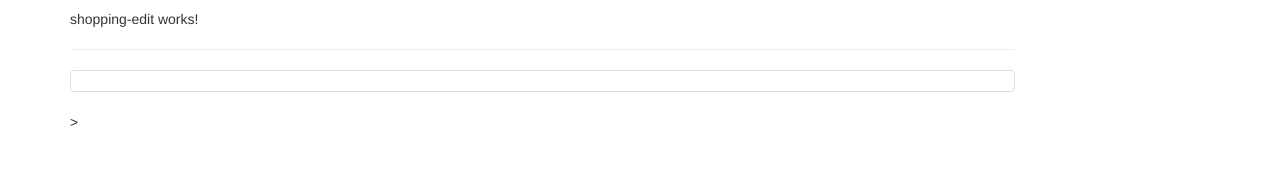
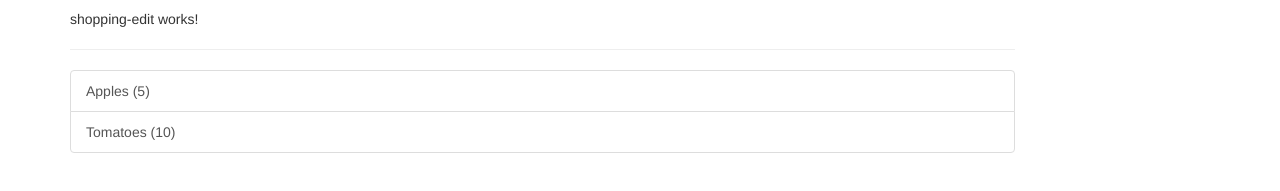
Before and after one commit to kingastanek/recipe-book, an Angular app: page / in a window 1280 px wide. Shown: the part 239-430 px from the top of the page. Built offline with nearby package versions, Linux system fonts and the light colour scheme.

Commit message:
Creating and Outputting the Shopping List

```diff
--- a/src/app/shopping-list/shopping-list.component.html
+++ b/src/app/shopping-list/shopping-list.component.html
@@ -3,9 +3,14 @@
     <app-shopping-edit></app-shopping-edit>
     <hr>
     <ul class="list-group">
-      <a href="#" class="list-group-item" style="cursor: pointer;">
-
+      <a
+        href="#"
+        class="list-group-item"
+        style="cursor: pointer;"
+        *ngFor="let ingredient of ingredients"
+      >
+        {{ ingredient.name }} ({{ ingredient.amount }})
       </a>
-    </ul>>
+    </ul>
   </div>
 </div>
--- a/src/app/shopping-list/shopping-list.component.ts
+++ b/src/app/shopping-list/shopping-list.component.ts
@@ -1,4 +1,5 @@
 import { Component, OnInit } from '@angular/core';
+import { Ingredient } from '../shared/ingredient.model';
 
 @Component({
   selector: 'app-shopping-list',
@@ -6,7 +7,10 @@
   styleUrls: ['./shopping-list.component.css']
 })
 export class ShoppingListComponent implements OnInit {
-  ingredients: [];
+  ingredients: Ingredient[] = [
+    new Ingredient('Apples', 5),
+    new Ingredient('Tomatoes', 10)
+  ];
 
   constructor() { }
 
```
